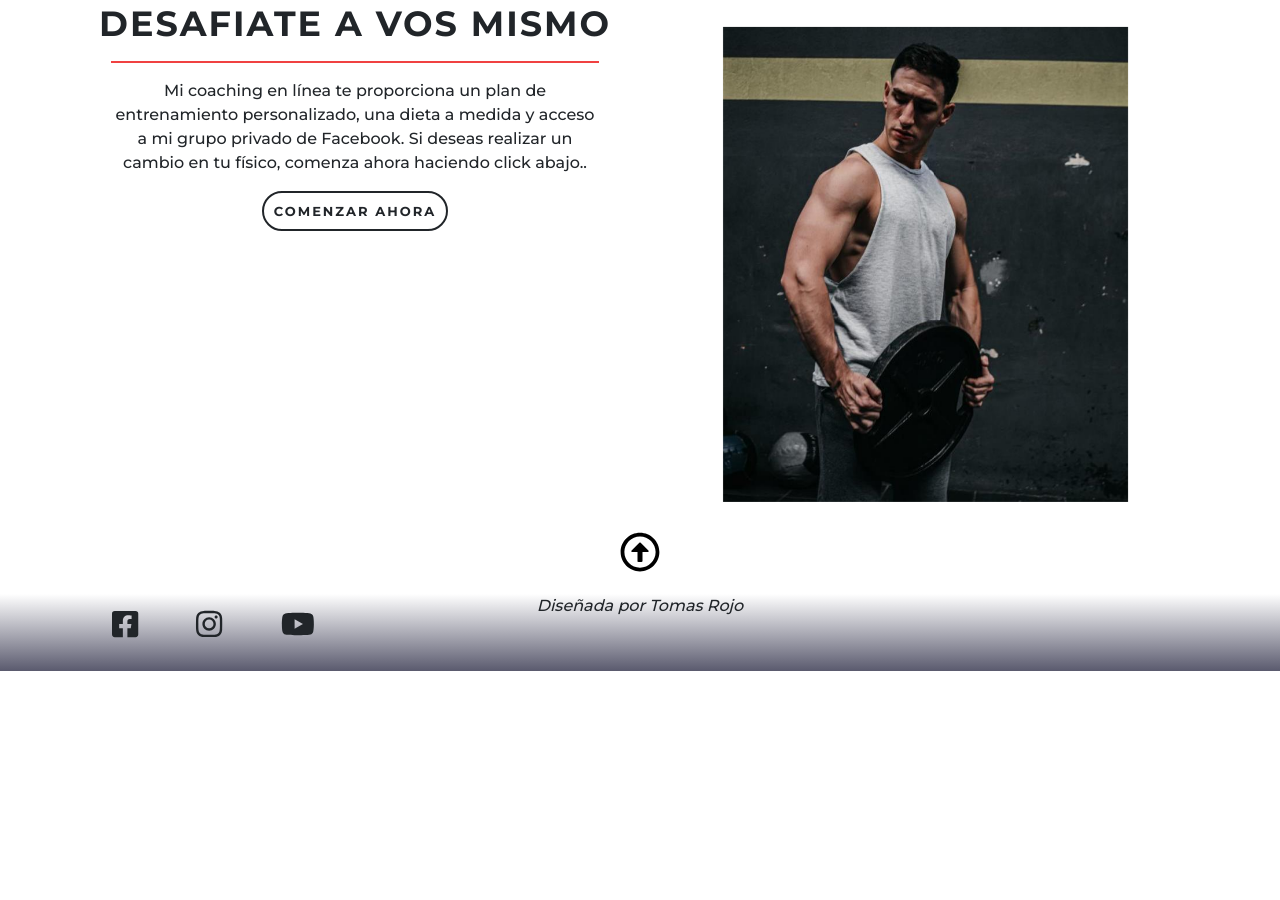
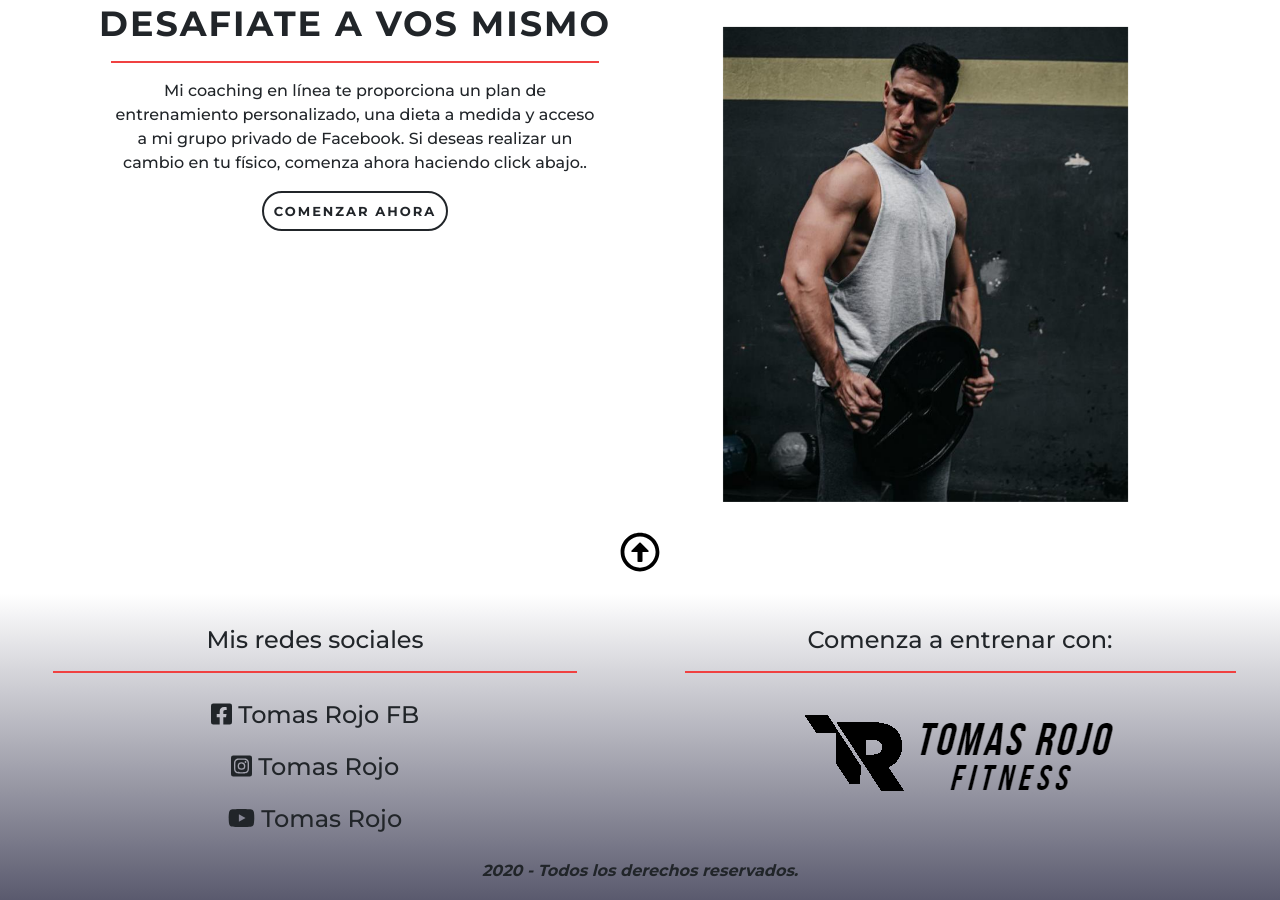
Before and after one commit to tomas-rojo/webTomasRojoFitness, a website: page index.html in a window 1280 px wide. Shown: the part 1272-2172 px from the top of the page. Before the commit the page ends 1943 px from the top, so only its background shows below. Drawn offline with nearby package versions, Linux system fonts and the light colour scheme.

Commit message:
Cambio al footer

```diff
--- a/index.html
+++ b/index.html
@@ -53,7 +53,7 @@
 
 
 <section>
-  <div class="card text-white">
+  <div class="card text-white bg-dark">
     <img src="images/main.jpg" class="card-img" alt="tomas_rojo_fitness">
     <div class="card-img-overlay">
       <p class="card-title animate__animated animate__fadeInLeft">BIENVENIDOS A</p>
@@ -138,23 +138,37 @@
 </section>
 
 
-<section id="footer">
-  <div class="container-fluid">
-    <div class="row text-center">
-      <div class="col-md-4 footer-box social-media">
-        <p>
-          <i class="fab fa-facebook-square"></i>
-          <i class="fab fa-instagram"></i>
-          <i class="fab fa-youtube"></i>
-        </p>
-      </div>
+<div class="container-fluid" id="footer">
 
-      <div class="col-md-4 footer-box">
-        <p><i>Diseñada por Tomas Rojo</i></p>
-      </div>
+  <div class="row text-center">
+
+    <div class="col-md-6">
+      <ul>
+        <h4>Mis redes sociales</h4>
+        <hr class="line">
+        <li><a href="#" class="social"><i class="fab fa-facebook-square icon"></i> Tomas Rojo FB</a></li>
+        <li><a href="#" class="social"><i class="fab fa-instagram-square icon"></i> Tomas Rojo</a></li>
+        <li><a href="#" class="social"><i class="fab fa-youtube icon"></i> Tomas Rojo</a></li>
+      </ul>
+    </div>
+
+
+
+    <div class="col-md-6">
+        <h4>Comenza a entrenar con:</h4>
+        <hr class="line">
+        <img src="images/logo-tomas-rojo-fitness.png" alt="tomas_rojo_fitness">
+    </div>
+
+
+  </div>
+
+  <div class="row copyright">
+    <div class="col-12 text-center">
+      <h6>2020 - Todos los derechos reservados.</h6>
     </div>
   </div>
-</section>
+</div>
 
 <!-------------------------------SCRIPTS--------------------------------------->
 
--- a/scss/main.scss
+++ b/scss/main.scss
@@ -492,18 +492,30 @@ input{
   /*-------------------------------FOOTER---------------------------------------*/
 
 #footer{
+    padding-top: 2rem;
     margin-top: 20px;
     height: auto;
     background-image: linear-gradient($white, $cool-grey);
   }
 
-  .social-media{
-    font-size: $small-icon;
-    padding: 0.5rem;
-    letter-spacing: 50px;
+  ul li{
+    padding: 0.5rem 0;
+    list-style: none;
   }
 
-  .copyright h5{
+.social{
+  text-decoration: none;
+  font-size: 1.5em;
+  color: $cool-black;
+}
+
+.social:hover{
+  color: $cool-red;
+  text-decoration: none;
+}
+
+.copyright h6{
     font-weight: $small-font-weight;
-    padding: 0.5rem;
+    font-style: italic;
+    margin-bottom: 20px;
   }
```
Also changed, not shown: pages/acerca_de_mi.html (+28 -15 lines), pages/contacto.html (+28 -14 lines), pages/ebooks.html (+28 -14 lines), pages/entrena_conmigo.html (+28 -14 lines), css/style.css, 2 other files.
